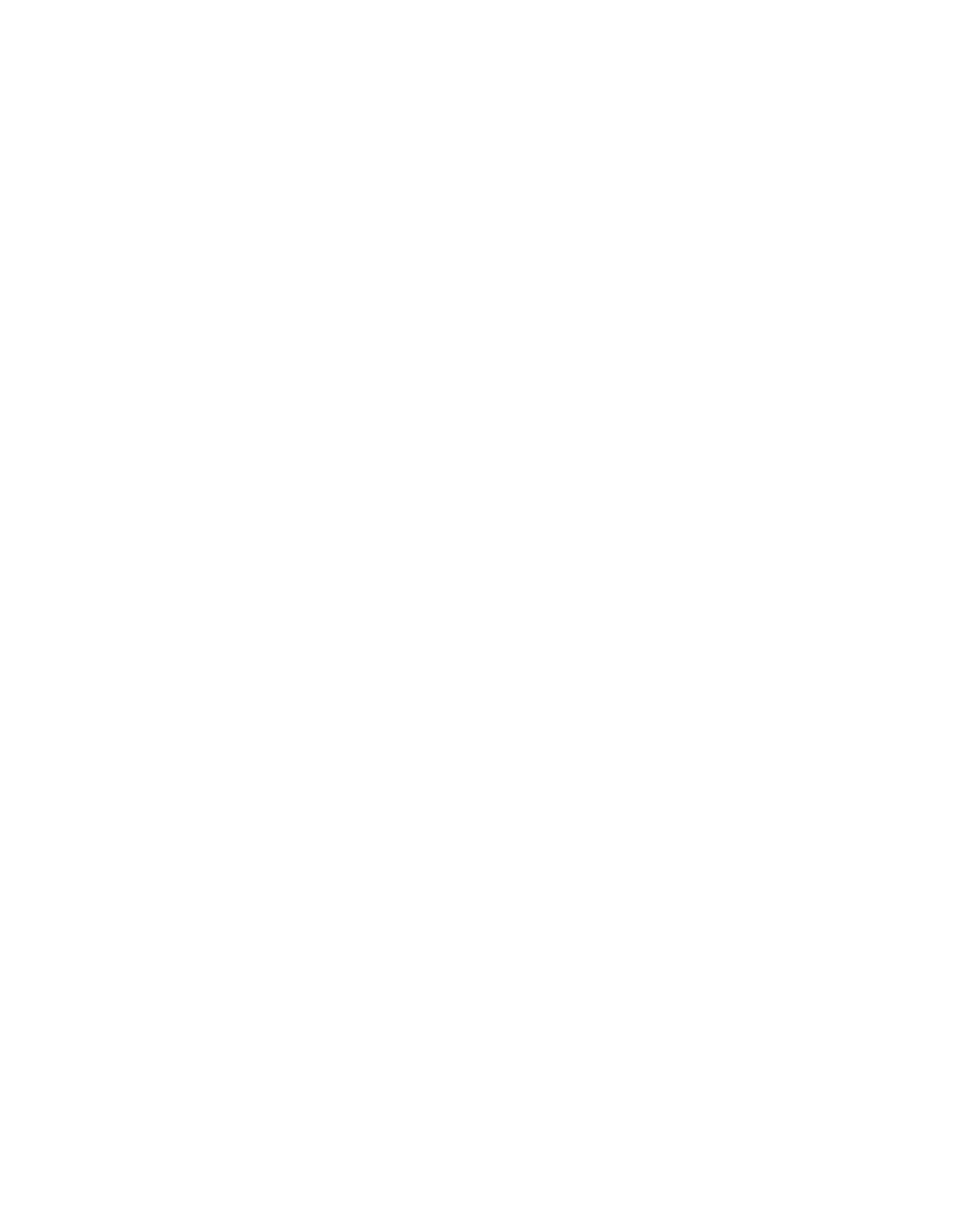
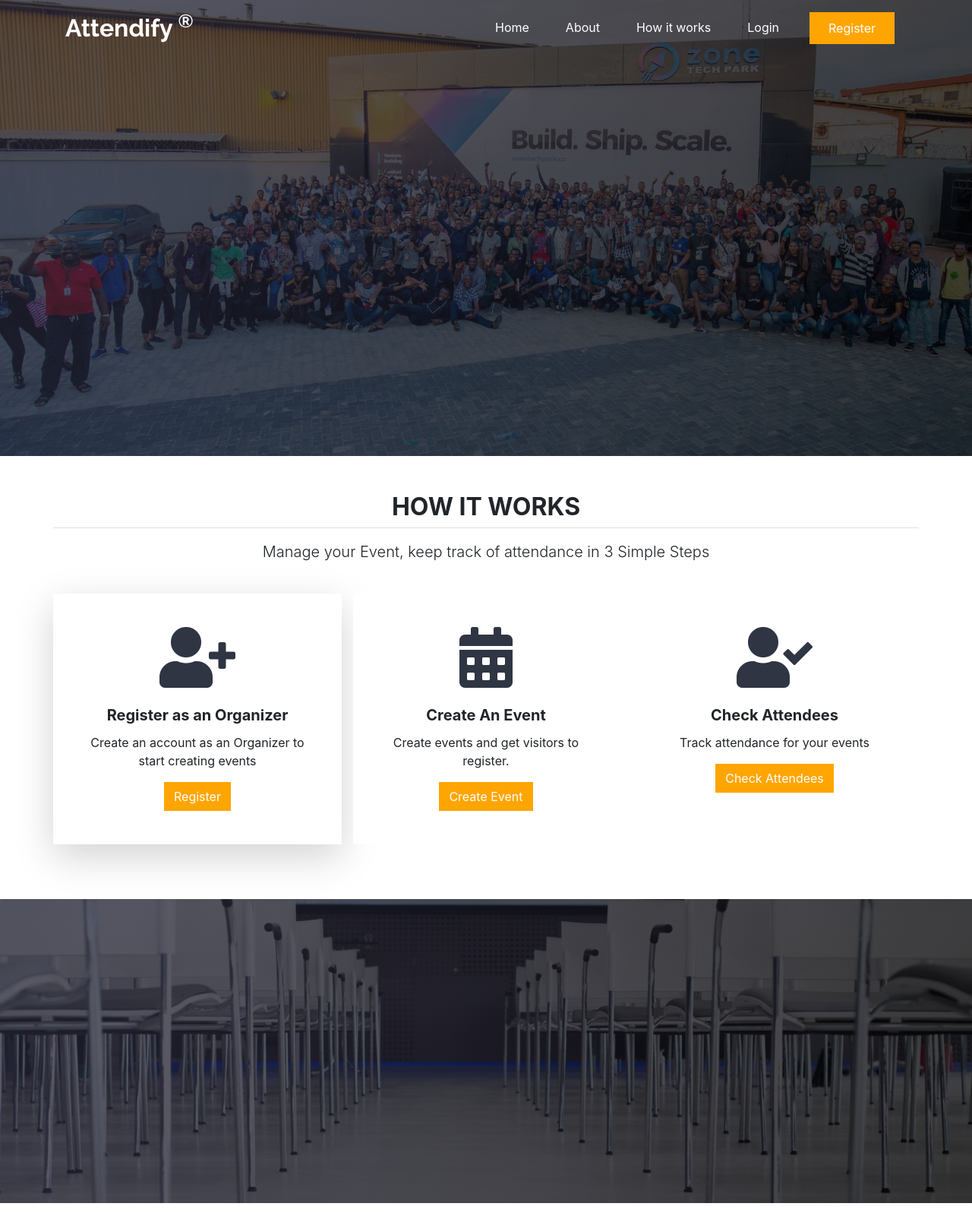
Before and after one commit to chuksudeh/attendify, a plain HTML site: page index.html in a window 1280 px wide. Shown: the top 1600 px of the page at 76% size. Before the commit the page ends 800 px from the top, so only its background shows below. Drawn offline with nearby package versions, Linux system fonts and the light colour scheme.

Commit message:
added features to homepage

```diff
--- a/asset/css/attendify.css
+++ b/asset/css/attendify.css
@@ -0,0 +1,81 @@
+
+html  {
+    color: #2f3542;
+    font-family: 'Roboto', sans-serif;
+}
+
+.logo {
+    font-family: 'Raleway', sans-serif;
+    font-size: 2rem;
+    color: #fff;
+}
+
+.header {
+    min-height: 75vh;
+    background: linear-gradient(100deg, rgba(35, 35, 51, 0.75) 10%, rgba(1,1,2,0.75) 100%), url(../img/header-bg.jpeg) center/cover ;
+}
+
+.header a {
+    color: #fff;
+}
+
+.navbar-nav a:hover {
+    background: transparent;
+    border: 1px solid #ffa502;
+    color: #ffa502;
+}
+
+.btn-primary {
+    background: #ffa502;
+    border: 1px solid #ffa502
+}
+
+.features {
+    min-height: 70vh;
+}
+
+.features-icon {
+    color: #2f3542;
+    font-size: 5rem;
+}
+
+.features a:hover {
+    background: transparent;
+    border: 1px solid #ffa502;
+    color: #ffa502;
+}
+
+.counter {
+    background: linear-gradient(100deg, rgba(35, 35, 51, 0.75) 10%, rgba(1,1,2,0.75) 100%), url(../img/counter-bg.jpeg) center/cover fixed;
+    /* #dfe4ea; */
+    min-height: 50vh;
+}
+
+.partners {
+    min-height: 50vh;
+}
+
+.subscribe {
+    min-height: 20vh;
+}
+
+.footer {
+    background: #2f3542;
+    color: #fff;
+    min-height: 30vh;
+}
+
+.foot-note {
+    min-height: 20%;
+}
+
+.social-links, .social-links a {
+    color: #fff;
+    font-size: 1.5rem;
+}
+
+/*
+main: #ffa502
+text: #fff
+main-light:
+*/
--- a/index.html
+++ b/index.html
@@ -9,14 +9,146 @@
     <!--  Bootstrap CSS -->
     <link rel="stylesheet" href="https://stackpath.bootstrapcdn.com/bootstrap/4.1.3/css/bootstrap.min.css" integrity="sha384-MCw98/SFnGE8fJT3GXwEOngsV7Zt27NXFoaoApmYm81iuXoPkFOJwJ8ERdknLPMO" crossorigin="anonymous">
 
+    <!-- Google Fonts CDN -->
+    <link href="https://fonts.googleapis.com/css?family=Raleway:700|Roboto" rel="stylesheet">
 
+    <!-- Font Awesome CDN -->
+    <link rel="stylesheet" href="https://use.fontawesome.com/releases/v5.2.0/css/all.css" integrity="sha384-hWVjflwFxL6sNzntih27bfxkr27PmbbK/iSvJ+a4+0owXq79v+lsFkW54bOGbiDQ" crossorigin="anonymous">
+
+    <!-- Attendify CSS -->
+    <link rel="stylesheet" href="asset/css/attendify.css">
 
 </head>
 <body>
 
+    <div class="container-fluid header">
+        <div class="container">
+            <div class="row">
+                <nav class="navbar navbar-expand-lg w-100">
+                    <a href="index.html" class="navbar-brand logo">Attendify <sup>&reg;</sup></a>
+
+                    <button type="button" class="navbar-toggler border px-3 py-2" data-toggle="collapse" data-target="#top-nav">
+                        <!-- <span class="navbar-toggler-icon"></span> -->
+                        <i class="fas fa-stream text-light"></i>
+                    </button>
+                        <div class="collapse navbar-collapse d-md-flex justify-content-end" id="top-nav">
+                            <ul class="navbar-nav">
+                                <li class="nav-item mx-md-3 text-center"><a href="" class="nav-link active">Home</a></li>
+                                <li class="nav-item mx-md-3 text-center"><a href="" class="nav-link">About</a></li>
+                                <li class="nav-item mx-md-3 text-center"><a href="#how-it-works" class="nav-link">How it works</a></li>
+                                <li class="nav-item mx-md-3 text-center"><a href="" class="nav-link">Login</a></li>
+                                <li class="nav-item mx-md-3"><a href="#" class="nav-link btn btn-primary px-4 rounded-0">Register</a></li>
+                            </ul>
+                        </div>
+                </nav>
+            </div>
+        </div>
+    </div>
+
+    <div class="container-fluid">
+        <div class="container features py-5">
+            <div class="row border-bottom" id="how-it-works">
+                <div class="col text-center">
+                    <h2 class="font-weight-bold">HOW IT WORKS</h2>
+                </div>
+            </div>
+
+            <div class="row">
+                <div class="col mt-3 text-center">
+                    <p class="lead">Manage your Event, keep track of attendance in 3 Simple Steps</p>
+                </div>
+            </div>
+
+            <div class="row my-4">
+
+                <div class="col-md-4 shadow-lg">
+                    <div class="card border-0 py-4 text-center ">
+                        <div class="card-body">
+                            <i class="fas fa-user-plus features-icon mb-4"></i>
+                            <h5 class="card-title font-weight-bold">Register as an Organizer</h5>
+                            <p class="card-text">Create an account as an Organizer to    start creating events</p>
+                            <a href="#" class="btn btn-primary rounded-0">Register</a>
+                        </div>
+                    </div>
+                </div>
+
+                <div class="col-md-4">
+                    <div class="card border-0 py-4 text-center">
+                        <div class="card-body">
+                            <i class="fas fa-calendar-alt features-icon mb-4"></i>
+                            <h5 class="card-title font-weight-bold">Create An Event</h5>
+                            <p class="card-text">Create events and get visitors to register.</p>
+                            <a href="#" class="btn btn-primary rounded-0">Create Event</a>
+                        </div>
+                    </div>
+                </div>
+                <div class="col-md-4">
+                    <div class="card border-0 py-4 text-center">
+                        <div class="card-body">
+                            <i class="fas fa-user-check features-icon mb-4"></i>
+                            <h5 class="card-title font-weight-bold">Check Attendees</h5>
+                            <p class="card-text">Track attendance for your events</p>
+                            <a href="#" class="btn btn-primary rounded-0">Check Attendees</a>
+                        </div>
+                    </div>
+                </div>
+
+            </div>
+        </div>
+    </div>
+
+    <div class="container-fluid counter">
+        <div class="container">
+
+        </div>
+    </div>
+
+    <div class="container-fluid partners">
+        <div class="container">
+            <div class="row">
+
+            </div>
+        </div>
+    </div>
 
 
+    <div class="container subscribe justify-content-center">
+        <div class="row">
 
+        </div>
+    </div>
+
+
+    <div class="container-fluid footer py-5">
+        <div class="container">
+            <div class="row">
+
+            </div>
+
+            <div class="row">
+                <div class="col-md-6">
+                    <p>&copy; 2018 Attendify</p>
+                </div>
+                <div class="col-md-6">
+                    <ul class="nav social-links">
+                        <li class="nav-item">
+                            <a class="nav-link active" href="#"><i class="fab fa-twitter"></i></a>
+                        </li>
+                        <li class="nav-item">
+                            <a class="nav-link" href="#"><i class="fab fa-facebook-f"></i></a>
+                        </li>
+                        <li class="nav-item">
+                            <a class="nav-link" href="#"></a>
+                        </li>
+                        <li class="nav-item">
+                            <a class="nav-link disabled" href="#"></a>
+                        </li>
+                    </ul>
+                </div>
+            </div>
+
+        </div>
+    </div>
 
     <!-- Boostrap JS Dependencies -->
     <script src="https://code.jquery.com/jquery-3.3.1.slim.min.js" integrity="sha384-q8i/X+965DzO0rT7abK41JStQIAqVgRVzpbzo5smXKp4YfRvH+8abtTE1Pi6jizo" crossorigin="anonymous"></script>
```
Also changed, not shown: asset/img/counter-bg.jpeg (added), asset/img/header-bg.jpeg (added).
